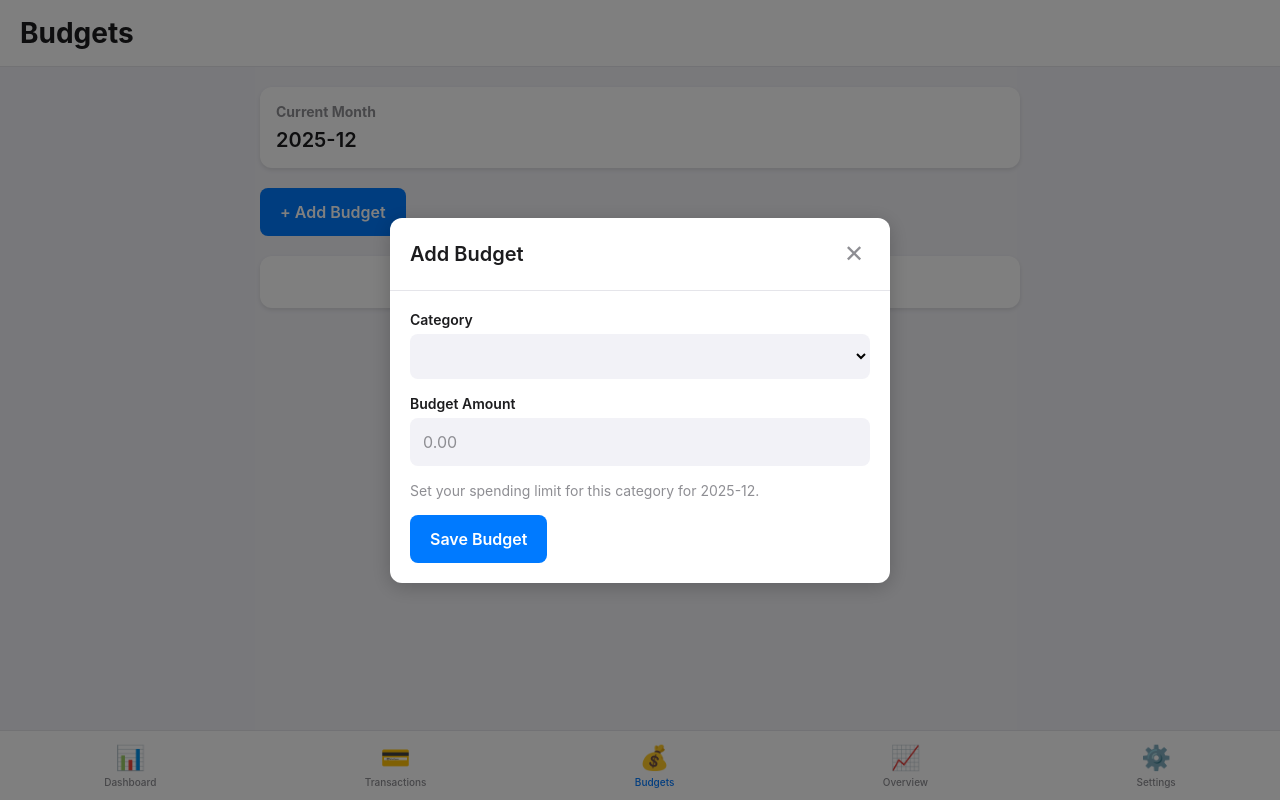
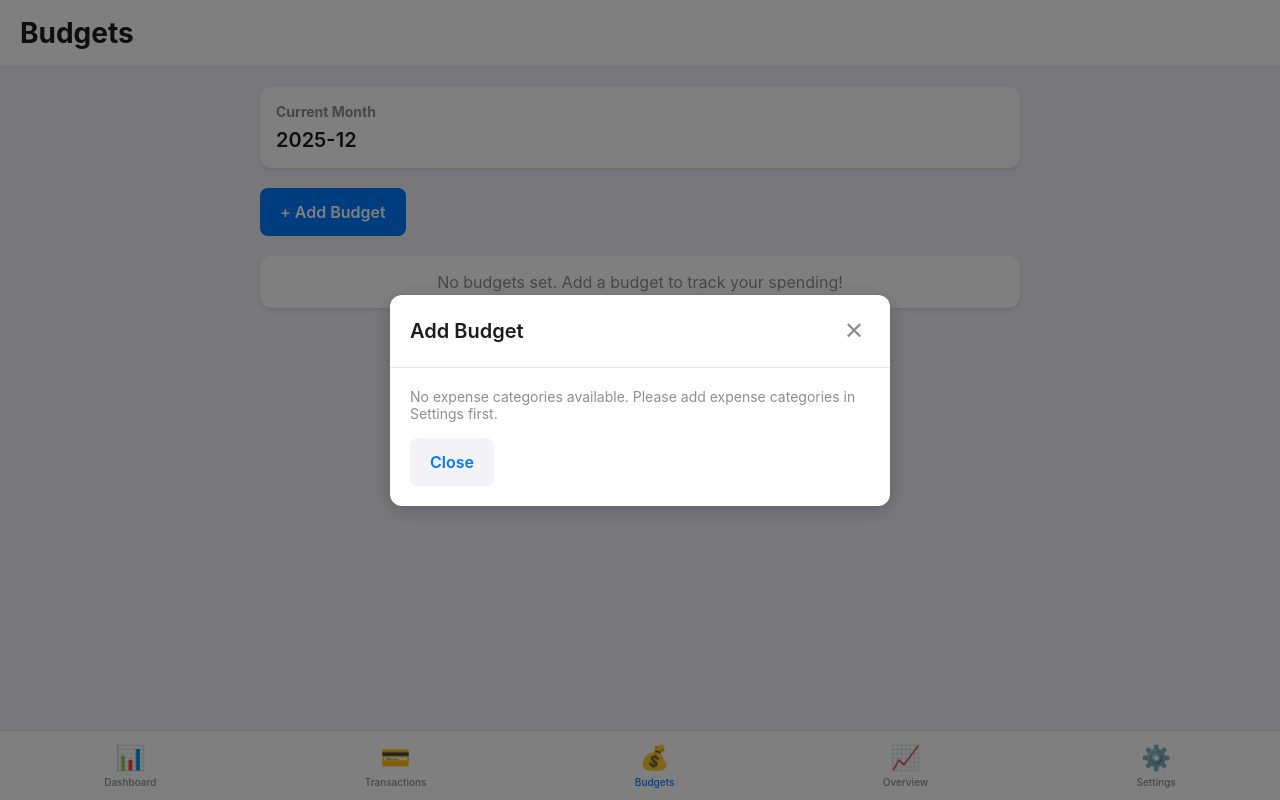
Before and after one commit to JRex107/Budgeting-App, a React (Vite) app in the folder web-app/: page /budgets in a window 1280 px wide. Both pictures are taken after a click on the button "+ Add Budget". Built offline with nearby package versions, Linux system fonts and the light colour scheme.

Commit message:
Fix budget category selection - show message when no categories exist

```diff
--- a/web-app/src/pages/BudgetsPage.tsx
+++ b/web-app/src/pages/BudgetsPage.tsx
@@ -160,6 +160,15 @@ export function BudgetsPage() {
       </div>
 
       <Modal isOpen={isModalOpen} onClose={() => setIsModalOpen(false)} title="Add Budget">
+        {categories.length === 0 ? (
+          <div>
+            <p style={{ fontSize: '14px', color: '#8E8E93', marginBottom: '16px' }}>
+              No expense categories available. Please add expense categories in Settings first.
+            </p>
+            <Button title="Close" onPress={() => setIsModalOpen(false)} variant="secondary" />
+          </div>
+        ) : (
+          <>
             <div style={{ marginBottom: '16px' }}>
               <label style={{ display: 'block', fontSize: '14px', fontWeight: '600', marginBottom: '6px' }}>
                 Category
@@ -196,6 +205,8 @@ export function BudgetsPage() {
             </p>
 
             <Button title="Save Budget" onPress={handleAddBudget} />
+          </>
+        )}
       </Modal>
     </div>
   );
```
Lines whose indentation alone changed are shown as unchanged.
